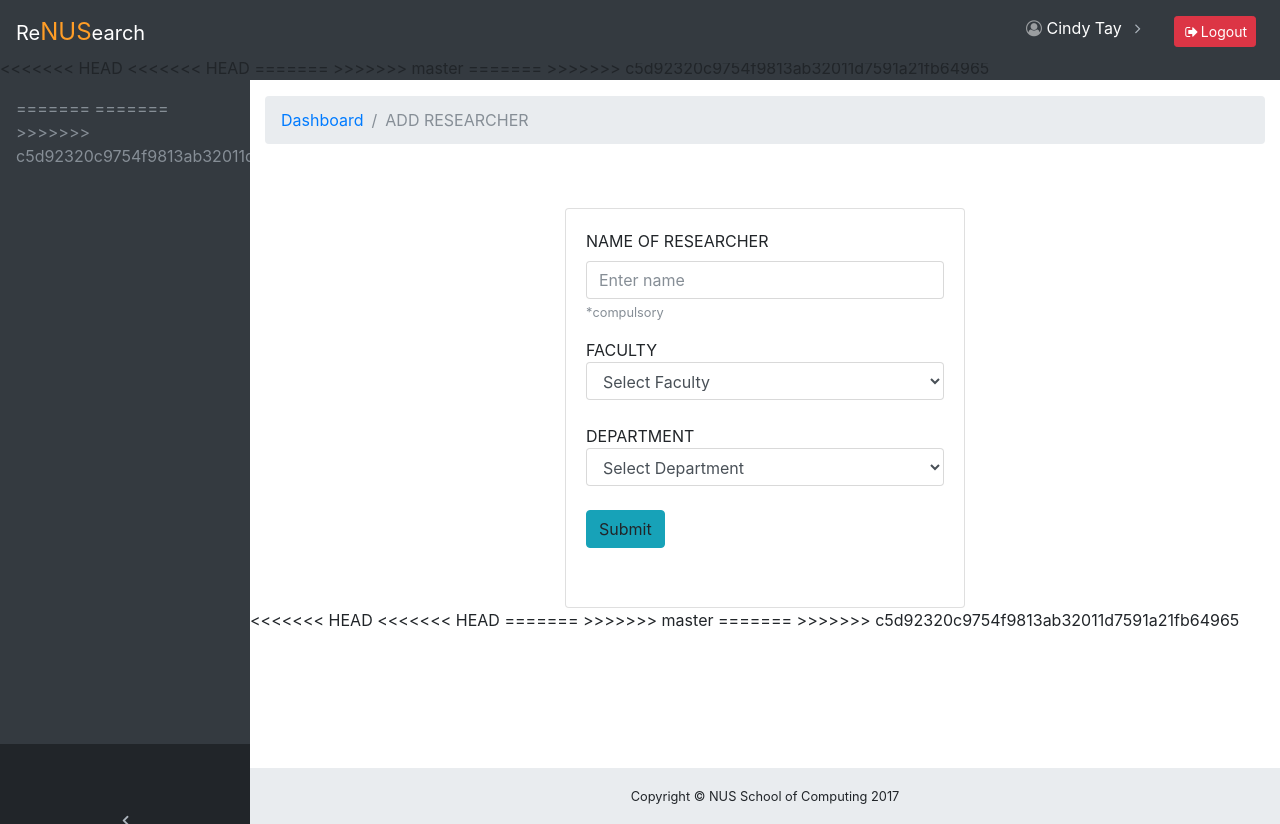
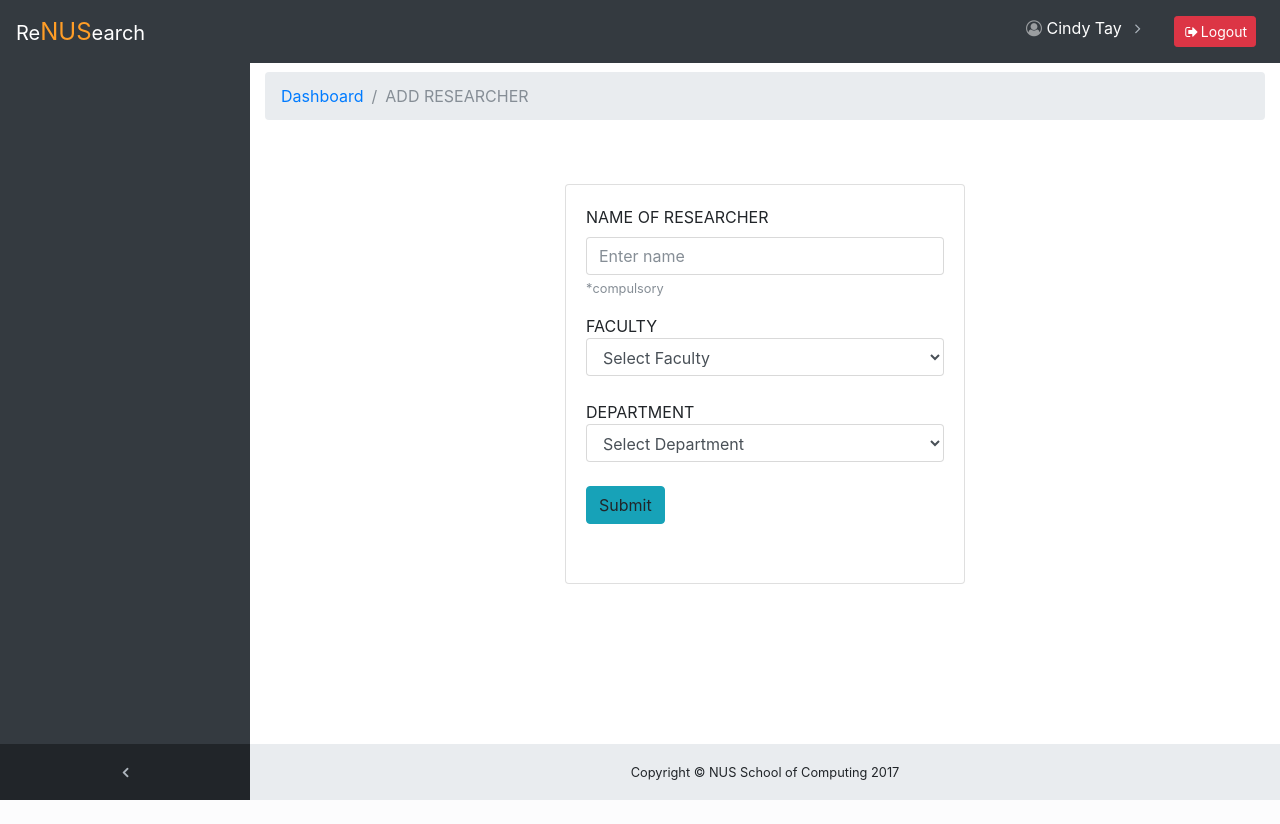
Before and after one commit to jingyulim/renusearch, a Django app: template capstone/templates/addresearcher.html in a window 1280 px wide. After the commit the page ends 800 px from the top, so only its background shows below. Run offline with Django 3.2, Linux system fonts and the light colour scheme; the template is opened without the code that fills it, so the values that code supplies are empty; some libraries are stand-ins or nearby versions.

Commit message:
resolve conflictss

```diff
--- a/capstone/templates/addresearcher.html
+++ b/capstone/templates/addresearcher.html
@@ -13,23 +13,9 @@
   <link href="{% static "vendor/bootstrap/css/bootstrap.min.css" %}" rel="stylesheet">
   <!-- Custom fonts for this template-->
   <link href="{% static "vendor/font-awesome/css/font-awesome.min.css" %}" rel="stylesheet" type="text/css">
-<<<<<<< HEAD
-<<<<<<< HEAD
   <!-- Custom styles for this template-->
   <link href="{% static "css/sb-admin.css" %}" rel="stylesheet">
   <link href="{% static "css/number.css" %}" rel="stylesheet">
-=======
-  <!-- Page level plugin CSS-->
-  <link href="{% static "vendor/datatables/dataTables.bootstrap4.css" %}" rel="stylesheet">
-  <link href="{% static "css/number.css" %}" rel="stylesheet">
-  <!-- Custom styles for this template-->
-  <link href="{% static "css/sb-admin.css" %}" rel="stylesheet">
->>>>>>> master
-=======
-  <!-- Custom styles for this template-->
-  <link href="{% static "css/sb-admin.css" %}" rel="stylesheet">
-  <link href="{% static "css/number.css" %}" rel="stylesheet">
->>>>>>> c5d92320c9754f9813ab32011d7591a21fb64965
   <!-- Bootstrap Select DropDown CSS-->
   <link rel="stylesheet" href="https://cdnjs.cloudflare.com/ajax/libs/bootstrap-select/1.7.5/css/bootstrap-select.min.css">
   <!-- Latest compiled and minified CSS -->
@@ -49,22 +35,12 @@
     <div class="collapse navbar-collapse" id="navbarResponsive">
 
       <ul class="navbar-nav navbar-sidenav" id="exampleAccordion">
-<<<<<<< HEAD
-<<<<<<< HEAD
-        <li class="nav-item" data-toggle="tooltip" data-placement="right" title="Link">
-          <a class="nav-link" href="addresearcher/{{ res.queueID }}">
-=======
-=======
->>>>>>> c5d92320c9754f9813ab32011d7591a21fb64965
 
         <!-- CONTAINS QUEUE AS LIST ITEMS -->
         <!-- <li class="nav-item" data-toggle="tooltip" data-placement="right" title="Link">
-<<<<<<< HEAD
+
           <a class="nav-link" href="addresearcher.html">
->>>>>>> master
-=======
-          <a class="nav-link" href="addresearcher.html"> <--- edit link
->>>>>>> c5d92320c9754f9813ab32011d7591a21fb64965
+
             <div style="text-align:center">
               <i class="fa fa-plus"></i>
               <span class="nav-link-text">Add Researcher</span>
@@ -215,15 +191,7 @@
     <!-- Core plugin JavaScript-->
     <script src="{% static "vendor/jquery-easing/jquery.easing.min.js" %}"></script>
     <!-- Custom scripts for all pages-->
-<<<<<<< HEAD
-<<<<<<< HEAD
     <script src="{% static "js/sb-admin.min.js" %}"></script>
-=======
-    <script src="{% static "static/js/sb-admin.min.js" %}"></script>
->>>>>>> master
-=======
-    <script src="{% static "js/sb-admin.min.js" %}"></script>
->>>>>>> c5d92320c9754f9813ab32011d7591a21fb64965
     <!-- Bootstrap select JS-->
     <script src="https://cdnjs.cloudflare.com/ajax/libs/bootstrap-select/1.7.5/js/bootstrap-select.min.js"></script>
     <script src="https://cdnjs.cloudflare.com/ajax/libs/bootstrap-select/1.12.4/js/bootstrap-select.min.js"></script>
```
